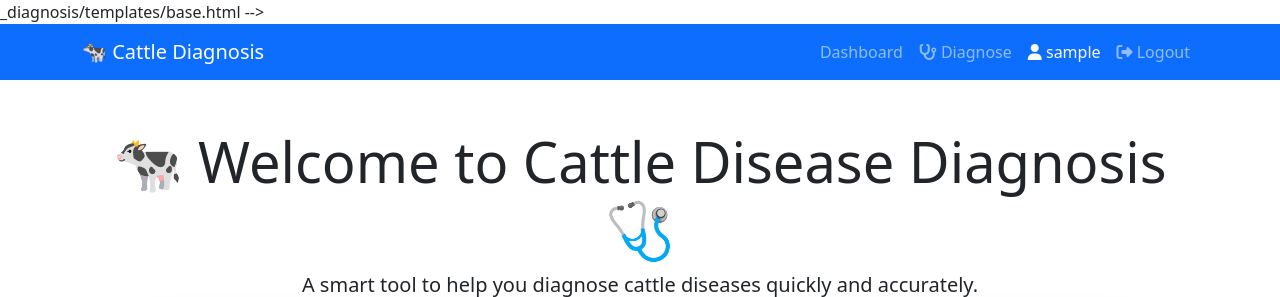
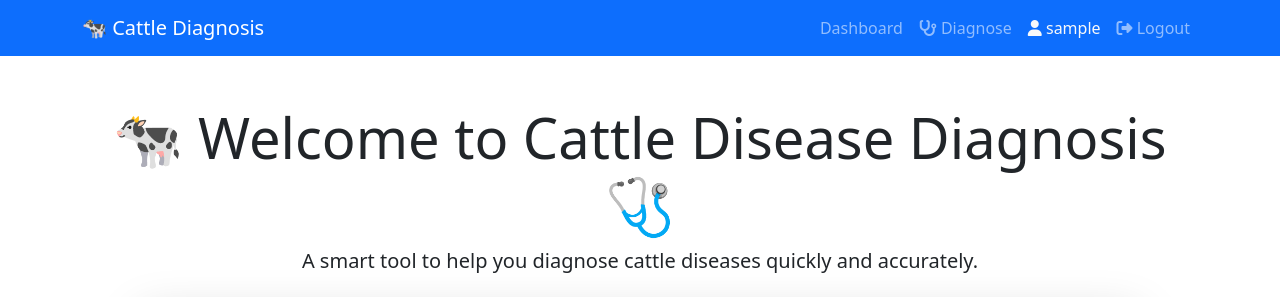
Before and after one commit to jennybrian/Cattledoctor, a Django app: page /accounts/home/ in a window 1280 px wide. Shown: the top 297 px of the page. Run offline with Django 5.2, Linux system fonts and the light colour scheme; the visitor is signed in with stand-in values (Sample User, id 1); parts of the project's set-up code (start-up, migrations or seed data) failed here and were passed over; some libraries are stand-ins or nearby versions.

Commit message:
Fixing navigation issues 3

```diff
--- a/accounts/templates/accounts/base.html
+++ b/accounts/templates/accounts/base.html
@@ -1,4 +1,3 @@
-_diagnosis/templates/base.html -->
 <!DOCTYPE html>
 <html lang="en">
     <head>
--- a/accounts/templates/accounts/home.html
+++ b/accounts/templates/accounts/home.html
@@ -1,6 +1,4 @@
 {% extends 'accounts/base.html' %}
-
-{% block title %}Home - Cattle Disease Diagnosis{% endblock %}
 
 {% block content %}
 <!-- Hero Section -->
```
